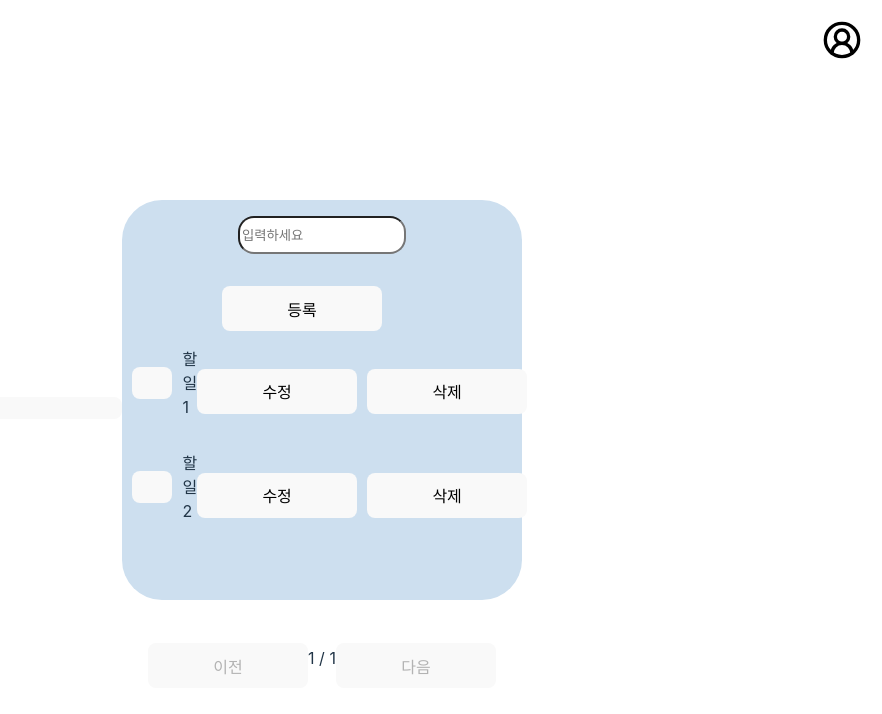
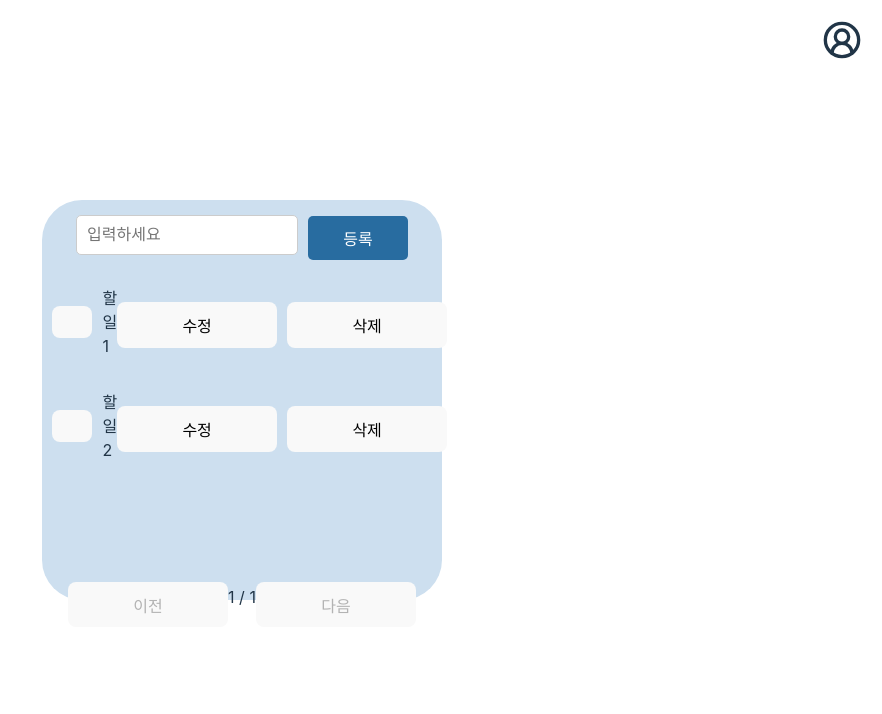
Before and after one commit to suhyeon0111/Typescript_study, a React (Vite) app in the folder myWebPage/: page / in a window 1280 px wide. Shown: the top 714 px of the page, without its empty margins (398-1280 px from the left). Built offline with nearby package versions, Linux system fonts and the light colour scheme.

Commit message:
[style]: button 위치 맞추기

```diff
--- a/myWebPage/src/Components/MainPage/TodoItem.tsx
+++ b/myWebPage/src/Components/MainPage/TodoItem.tsx
@@ -55,7 +55,7 @@ export default function TodoItem({
                             {completed ? "✅" : "  "}
                         </button>
                         <p style={completed ? { textDecoration: "line-through" } : undefined}> {text}</p>
-                        <div className="todoContainerUpdate">
+                        <div className="todoUpdateContainer">
                             <button onClick={() => setIsUpdating(true)}>수정</button>
                             <button onClick={() => onClickDelete(id)}>삭제</button>
                         </div>
--- a/myWebPage/src/Components/MainPage/TodoList.tsx
+++ b/myWebPage/src/Components/MainPage/TodoList.tsx
@@ -81,15 +81,14 @@ function TodoList() {
   // 전체 페이지 수 계산
   const totalPages = Math.ceil(todoList.length / itemsPerPage);
 
-  const onClickUserIcon = (e: React.MouseEvent<HTMLButtonElement>) => {
-    e.preventDefault();
+  // user 아이콘 클릭 시 마이페이지 이동
+  const onClickIcon = () => {
     navigate('/mypage', { state: { userName: userName } })
   }
+
   return (
     <div className='App'>
-      <button onClick={onClickUserIcon}>
-        < LuCircleUserRound className='UserIcon' />
-      </button>
+      < LuCircleUserRound className='UserIcon' onClick={onClickIcon} />
       <div className='Container'>
         <CreateTodo onChange={textTypingHandler} onSubmit={textInputHandler} inputText={inputText} />
         <div className='todoListContainer'>
--- a/myWebPage/src/Components/MainPage/TodoStyle.css
+++ b/myWebPage/src/Components/MainPage/TodoStyle.css
@@ -30,23 +30,20 @@
     justify-content: center; /*글자 가로 중앙정렬*/
     align-items: center; /*글자 세로 중앙정렬*/
 }
-.todoContainer > div{
+.todoUpdateContainer {
     margin-left: auto;
     margin-right: 10px;
     display: flex;
     gap: 10px;
+}
+.todoUpdateContainer > button {
+    margin-bottom: 10px;
 }
 .todoContainer > p {
     width: 10vw;
     white-space: normal; /*텍스트가 넘치면 자동 줄바꿈*/
     word-wrap: break-word;
 }
-/* .todoContainerUpdate > button{
-    display: flex;
-    width: 4vw;
-    height: 3vh;
-    background-color: pink;
-} */
 .UpdateContainer{
     display: flex;
     justify-content: center;
@@ -54,18 +51,36 @@
     gap:10px;
     margin-top: 7px;
 }
-.todoCreateContainer{
+
+.todoCreateContainer {
     display: flex;
+    align-items: center;
     justify-content: center;
+}
+.todoCreateContainer > form {
+    display: flex;
+    gap: 10px;
     align-items: center;
+    justify-content: center;
 }
 .Input_create{
-    margin: 1rem;
-    border-radius: 1rem;
-    width: 10rem;
-    height: 2rem;
+    width: 200px;
+    padding: 10px;
+    font-size: 16px;
+    border: 1px solid #ccc;
+    border-radius: 5px;
 }
-
+.Button_submit {
+    padding: 10px 15px;
+    font-size: 16px;
+    border: none;
+    background-color: rgb(40, 108, 160);
+    color: white;
+    border-radius: 5px;
+    cursor: pointer;
+    width: 100px;
+    margin-bottom: 10px;
+}
 .Input_update{
     border-radius: 1rem;
     width: 10rem;
```
